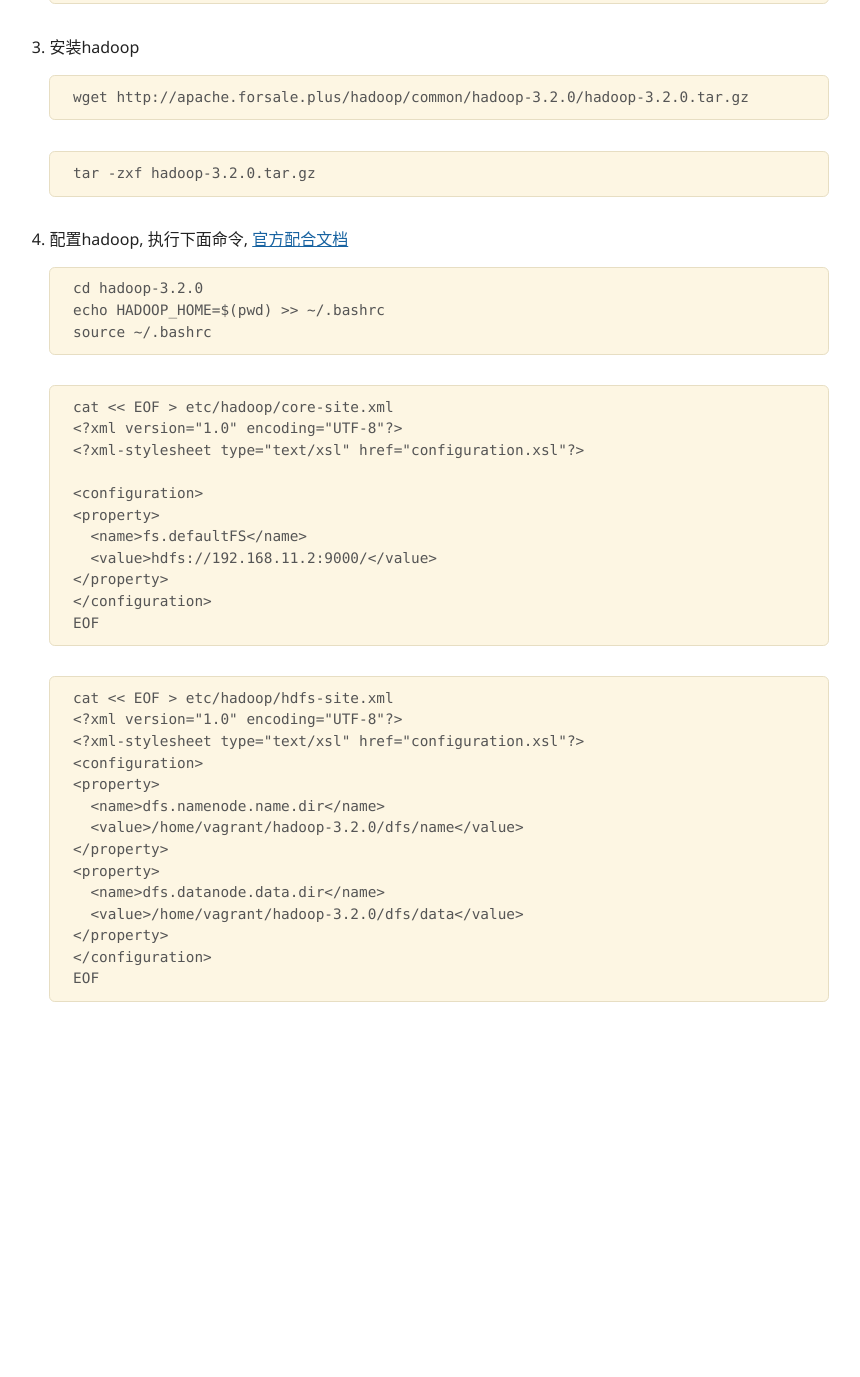
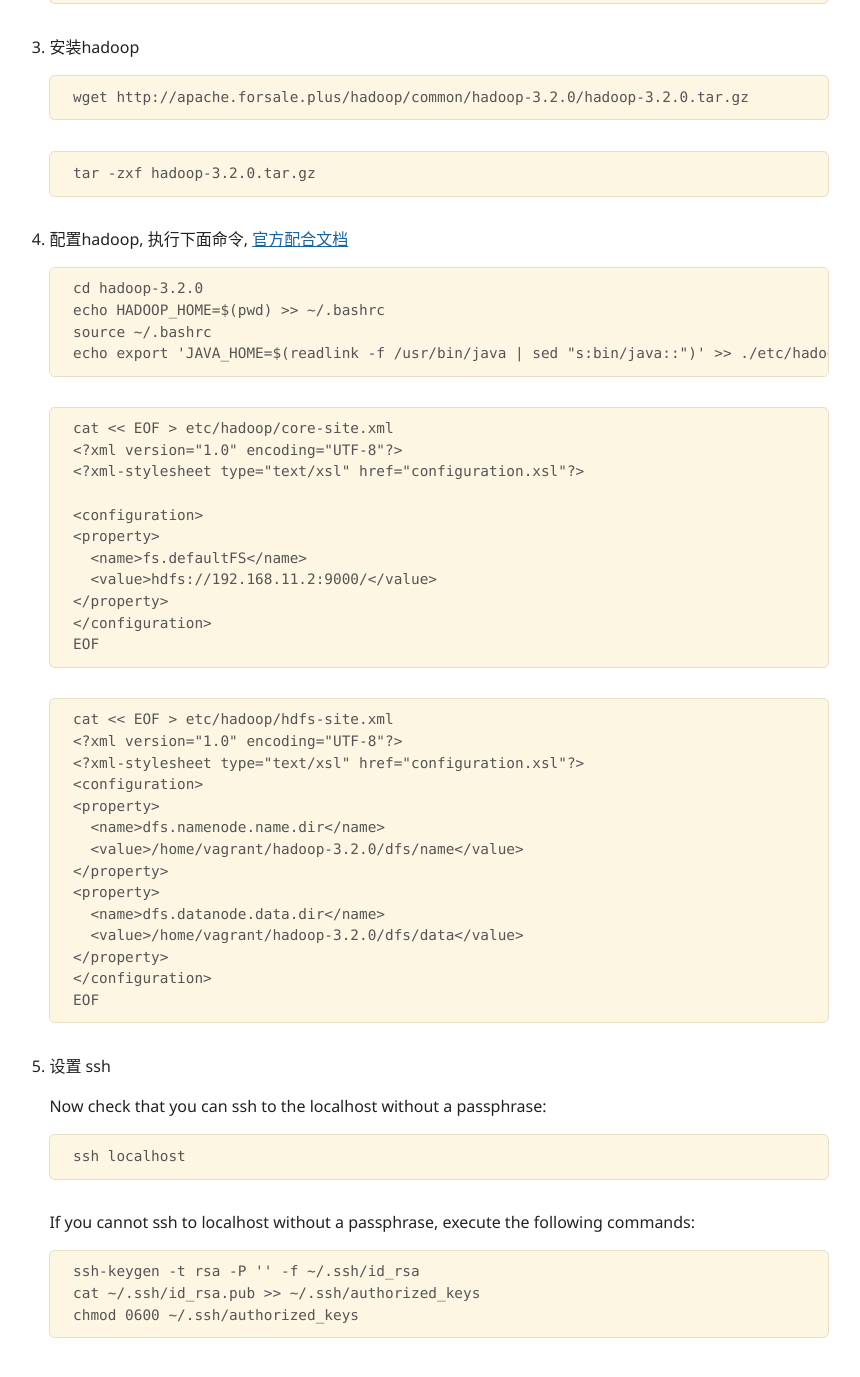
Before and after one commit to zwidny/zwidny.github.io, a Jekyll site: the page built from _posts/2019-02-01-hadoop-install-guide.md, in a window 1280 px wide and 1400 px high, scrolled down 2283 px. Shown: the top 1377 px of the window, without its empty margins (221-1081 px from the left). Built offline with Jekyll 4.4.1, drawn with Linux system fonts in a browser that asks for light colours; before the commit the page ends 3347 px from its top, so only the background shows below that.

Commit message:
增加配置说明

````diff
--- a/_posts/2019-02-01-hadoop-install-guide.md
+++ b/_posts/2019-02-01-hadoop-install-guide.md
@@ -121,6 +121,7 @@ categories: hadoop guide
    cd hadoop-3.2.0
    echo HADOOP_HOME=$(pwd) >> ~/.bashrc
    source ~/.bashrc
+   echo export 'JAVA_HOME=$(readlink -f /usr/bin/java | sed "s:bin/java::")' >> ./etc/hadoop/hadoop-env.sh
    ```
 
    ```text
@@ -152,3 +153,15 @@ categories: hadoop guide
    </configuration>
    EOF
    ```
+1. 设置 ssh
+
+   Now check that you can ssh to the localhost without a passphrase:
+   ```text
+   ssh localhost
+   ```
+   If you cannot ssh to localhost without a passphrase, execute the following commands:
+   ```text
+   ssh-keygen -t rsa -P '' -f ~/.ssh/id_rsa
+   cat ~/.ssh/id_rsa.pub >> ~/.ssh/authorized_keys
+   chmod 0600 ~/.ssh/authorized_keys
+   ```
````
